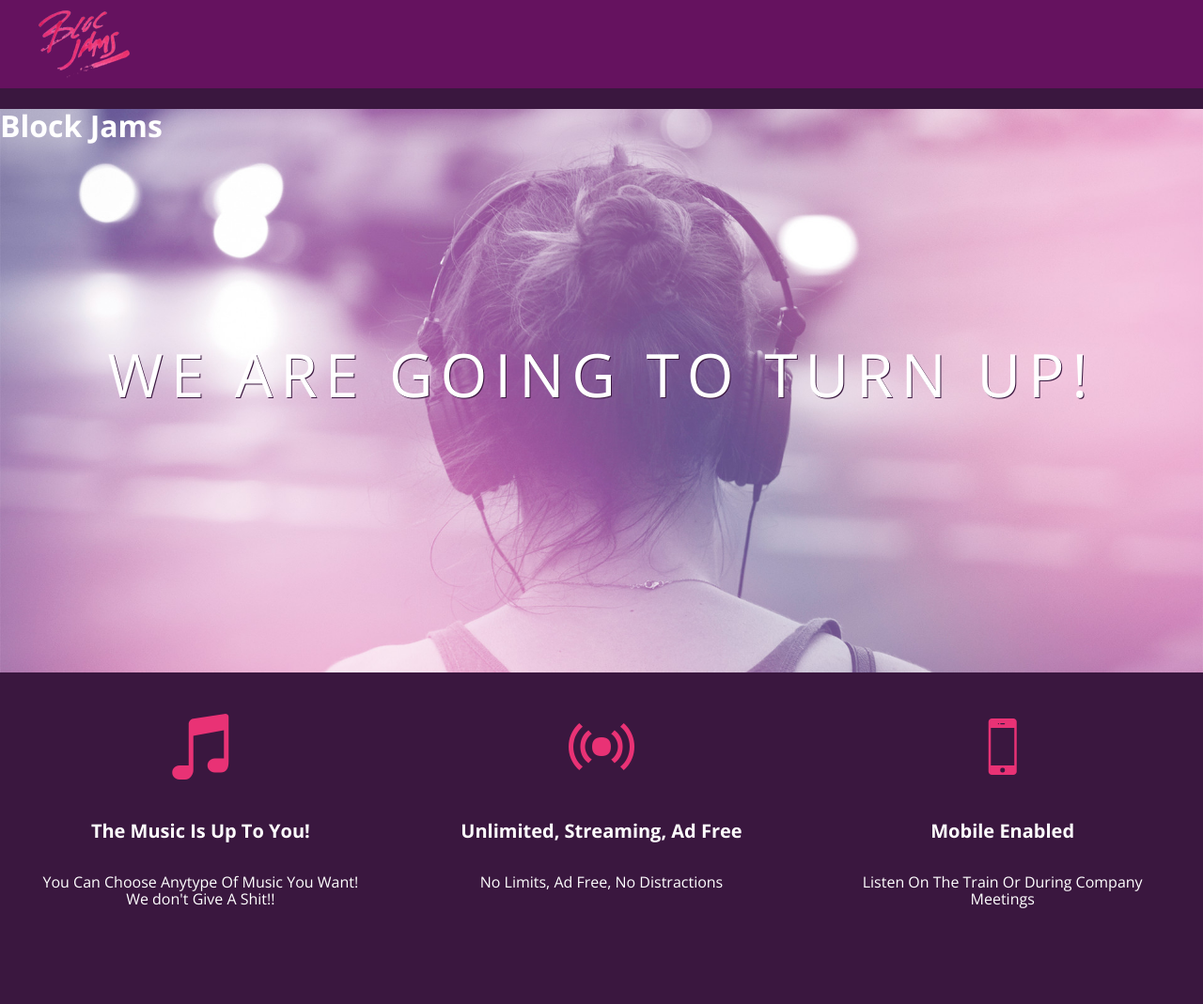
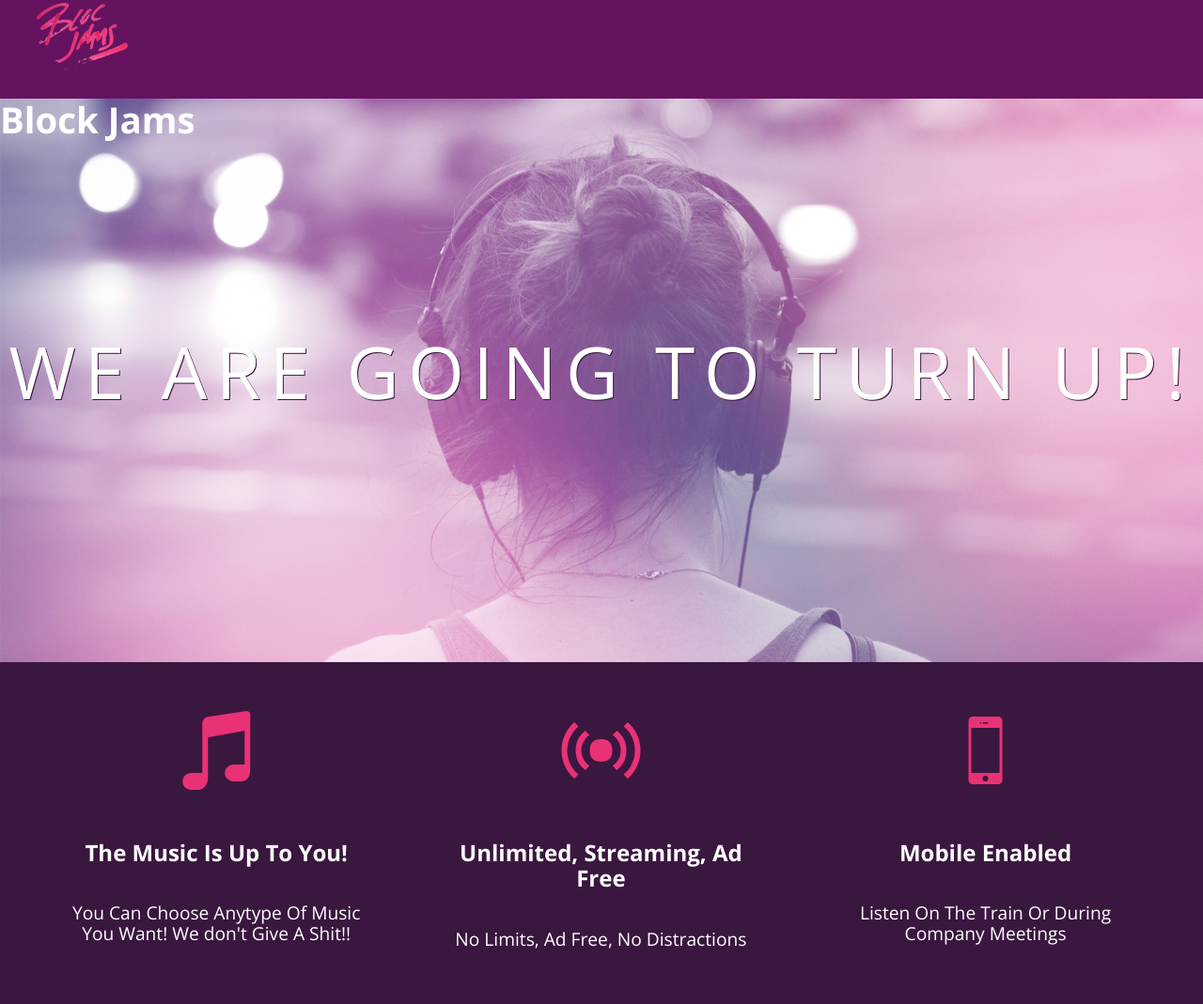
Before and after one commit to nowled/bloc-jams, a plain HTML site: page index.html in a window 1280 px wide. Shown: the whole page at 94% size. Before the commit the page ends 1014 px from the top, so only its background shows below. Drawn offline with nearby package versions, Linux system fonts and the light colour scheme.

Commit message:
CheckPoint4

```diff
--- a/index.html
+++ b/index.html
@@ -6,32 +6,31 @@
         <meta name="viewport" content="width=device-width" initial-scale="1">
         <link rel="stylesheet" type="text/css" href="http://fonts.googleapis.com/css?family=Open+Sans:400,800,600,700,300">
         <link rel="stylesheet" type="text/css" href="http://code.ionicframework.com/ionicons/2.0.1/css/ionicons.min.css">
+
         <link rel="stylesheet" type="text/css" href="styles/main.css">
-
-        <link rel="stylesheet" type="text/css" href="styles/normalize.css">
+        <link rel="stylesheet" type="text/css" href="styles/landing.css">
+          <link rel="stylesheet" type="text/css" href="styles/normalize.css">
         </head>
         <body class="landing">
            <nav class="navbar"><!--navagation bar -->
-              <img src="assets/images/bloc_jams_logo.png" alt="bloc jams logo" class="logo">
+              <img src="assets/images/bloc_jams_logo.png" alt="bloc jams logo"class="logo">
 
-           </nav>
            <section class="hero-content"> <!-- hero content -->
               <h1>Block Jams</h1>
               <h1 class="hero-title">We Are Going To Turn Up!</h1>
-
            </section>
-
-             <section class="selling-points"><!-- selling points-->  <div class="point">
+           </nav>
+             <section class="selling-points container "><!-- selling points-->  <div class="point column third">
              <span class="ion-music-note"></span>
              <h5 class="point-title">The Music Is Up To You!</h5>
                <p class="point-description">You Can Choose Anytype Of Music You Want! We don't Give A Shit!!</p>
            </div>
-           <div class="point">
+           <div class="point column third">
                 <span class="ion-radio-waves"></span>
               <h5 class="point-title">Unlimited, Streaming, Ad Free</h5>
               <p class="point-description">No Limits, Ad Free, No Distractions</p>
            </div>
-           <div class="point">
+           <div class="point column third">
               <span class="ion-iphone"></span>
                <h5 class="point-title">Mobile Enabled</h5>
                <p class="point-description">Listen On The Train Or During Company Meetings</p>
--- /dev/null
+++ b/styles/landing.css
@@ -0,0 +1,54 @@
+ body.landing {
+     background-color: rgb(58,23,63);
+ }
+
+ .hero-content {
+     position: relative;
+     min-height: 600px;
+     background-image: url(../assets/images/bloc_jams_bg.jpg);
+     background-repeat: no-repeat;
+     background-position: center center;
+     background-size: cover;
+ }
+
+ .hero-content .hero-title {
+     position: absolute;
+     top: 40%;
+     -webkit-transform: translateY(-50%);
+     -moz-transform: translateY(-50%);
+     transform: translateY(-50%);
+     width: 100%;
+     text-align: center;
+     font-size: 4rem;
+     font-weight: 300;
+     text-transform: uppercase;
+     letter-spacing: 0.5rem;
+     text-shadow: 1px 1px 0px rgb(58,23,63);
+ }
+
+ .selling-points {
+     position: relative;
+
+
+
+
+ }
+
+ .point {
+
+     position: relative;
+
+     padding: 2rem;
+     text-align: center;
+ }
+
+ .point .point-title {
+     font-size: 1.25rem;
+ }
+
+ .ion-music-note,
+ .ion-radio-waves,
+ .ion-iphone {
+     color: rgb(233,50,117);
+     font-size: 5rem;
+ }
--- a/styles/main.css
+++ b/styles/main.css
@@ -17,13 +17,9 @@ body{
 
 }
 
-body.landing{
-    background-color: rgb(58,23,63);
-
-}
 
 .navbar{
-     padding: 0.5rem;
+     padding: 0.rem;
      background-color: rgb(101,18,95);
 }
 
@@ -32,58 +28,31 @@ body.landing{
     left: 2rem;
 }
 
-   .hero-content{
-    position: relative;
-    min-height: 600px;
-    background-image: url(../assets/images/bloc_jams_bg.jpg);
-    background-repeat: no-repeat;
-    background-position: center center;
-    background-size: cover;
+ /* Medium and small screens (640px) */
+ @media (min-width: 640px) {
+   /* Style information will go here */
+     html{font-size: 112%;}
+     .column {
+         float: left;
+         padding-left: 1rem;
+         padding-right: 1rem;
+     }
 
-
-}
-
-.hero-content .hero-title{
-
-    position: absolute;             /* positioning will be explained in a resource */
-     top: 40%;                       /* positioning will be explained in a resource */
-     -webkit-transform: translateY(-50%);
-     -moz-transform: translateY(-50%);
-     -ms-transform: translateY(-50%);
-     transform: translateY(-50%);
-     width: 100%;                    /* makes sure the title inhabits the full width of its container */
-     text-align: center;             /* aligns text in the horizontal center of the element */
-     font-size: 4rem;                /* specifies the size of the font in root em units */
-     font-weight: 300;               /* makes the font thinner or lighter weight */
-     text-transform: uppercase;      /* transforms the text to be all uppercase lettering */
-     letter-spacing: 0.5rem;         /* puts 0.5 root ems worth of space between each letter */
-     text-shadow: 1px 1px 0px rgb(58,23,63); /* creates a shadow underneath the text for readability over the image */
+     .column.full { width: 100%; }
+     .column.two-thirds { width: 66.7%; }
+     .column.half { width: 50%; }
+     .column.third { width: 33.3%; }
+     .column.fourth { width: 25%; }
+     .column.flow-opposite { float: right; }
  }
 
- .selling-points {
-     position: relative;
-     display: table;
-     width: 100%;
-     -webkit-box-sizing: border-box;
-     -moz-box-sizing: border-box;
-     box-sizing: border-box; /* we'll explain this in a resource */
+ /* Large screens (1024px) */
+ @media (min-width: 1024px) {
+   /* Style information will go here */
+     html{font-size: 120%; }
  }
 
- .point {
-     display: table-cell;
-     position: relative;
-     width: 33.3%;
-     padding: 2rem;
-     text-align: center;
- }
-
- .point .point-title {
-     font-size: 1.25rem;
- }
-
- .ion-music-note,
- .ion-radio-waves,
- .ion-iphone {
-     color: rgb(233,50,117);
-     font-size: 5rem;
- }
+.container{
+    max-width: 64rem;
+    margin: 0 auto;
+}
```
